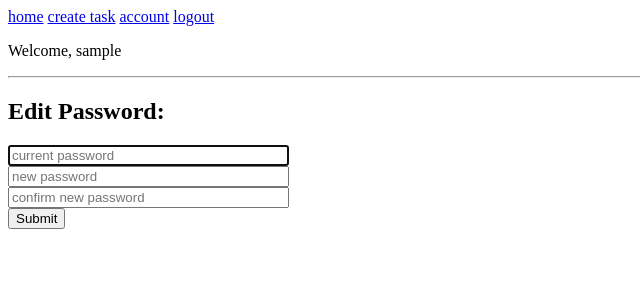
After one commit to jessereitz/webtodo, a Flask app: page /editPassword in a window 1280 px wide. The commit adds this page. Shown: the top 300 px of the page, without its empty margins (0-640 px from the left). Run offline with Flask 2, Linux system fonts and the light colour scheme; a user stored in the database is signed in; tables that the repository leaves empty hold one stand-in row (values such as "Sample post"); parts of the project's set-up code (start-up, migrations or seed data) failed here and were passed over.

Commit message:
Add change password functionality.

```diff
--- a/app/forms.py
+++ b/app/forms.py
@@ -23,8 +23,14 @@ class SignupForm(FlaskForm):
     confirm_password = PasswordField('confirm password', validators=[DataRequired()])
     submit = SubmitField('Sign Up')
 
-class UsernameForm(FlaskForm):
+class EditUsernameForm(FlaskForm):
     username = StringField('username', validators=[DataRequired()])
+    submit = SubmitField('Submit')
+
+class EditPasswordForm(FlaskForm):
+    current_password = PasswordField('current password', validators=[DataRequired()])
+    new_password = PasswordField('new password', validators=[DataRequired(), EqualTo('confirm_new_password', message='New passwords must match')])
+    confirm_new_password = PasswordField('confirm new password', validators=[DataRequired()])
     submit = SubmitField('Submit')
 
 #####     TASK FORMS     #####
--- a/app/routes.py
+++ b/app/routes.py
@@ -5,7 +5,7 @@
 from flask import render_template, flash, redirect, url_for, session, request, g, abort
 from flask_login import login_user, logout_user, current_user, login_required
 from app import app, db, loginManager
-from app.forms import LoginForm, SignupForm, EditTaskForm, UsernameForm
+from app.forms import LoginForm, SignupForm, EditTaskForm, EditUsernameForm, EditPasswordForm
 from app.models import User, Task
 
 @app.before_request
@@ -137,7 +137,7 @@ def account():
 @app.route('/editUsername', methods=['GET', 'POST'])
 @login_required
 def edit_username():
-    form = UsernameForm()
+    form = EditUsernameForm()
 
     if form.validate_on_submit():
         if username_available(form.username.data):
@@ -147,9 +147,29 @@ def edit_username():
             flash('Username successfully updated')
             return redirect(url_for('account'))
         else:
+            form.username.data = None
             flash('Username unavailable.')
     return render_template('edit_username.html', form=form)
 
+@app.route('/editPassword', methods=['GET', 'POST'])
+@login_required
+def edit_password():
+    form = EditPasswordForm()
+
+    if form.validate_on_submit():
+        if current_user.password == form.current_password.data:
+            current_user.password = form.new_password.data
+            db.session.add(current_user)
+            db.session.commit()
+            flash('Password successfully updated')
+            return redirect(url_for('account'))
+        else:
+            form.current_password.errors.append("Invalid password.")
+            flash('Unable to update password.')
+    else:
+        if request.method == 'POST':
+            flash("Unable to update password.")
+    return render_template('edit_password.html', form=form)
 
 
 @app.route('/logout')
--- a/app/templates/account.html
+++ b/app/templates/account.html
@@ -10,7 +10,7 @@
     <td><a href="{{ url_for('edit_username') }}">edit</a></td>
   </tr>
   <tr>
-    <td colspan="3">change password</td>
+    <td colspan="3"><a href="{{ url_for('edit_password') }}">change password</a></td>
   </tr>
   <tr>
     <td colspan="3">delete account</td>
--- /dev/null
+++ b/app/templates/edit_password.html
@@ -0,0 +1,26 @@
+{% extends 'layout.html' %}
+{% block content %}
+<h2>Edit Password:</h2>
+  <form action="{{ url_for('edit_password') }}" method="POST">
+    {{ form.hidden_tag() }}
+
+    {{ form.current_password(size=32, placeholder="current password", autofocus="autofocus") }}<br />
+    {% for error in form.current_password.errors %}
+      <span style="color: red;">[{{ error }}]</span><br />
+    {% endfor %}
+
+    {{ form.new_password(size=32, placeholder="new password") }}<br />
+    {% for error in form.new_password.errors %}
+      <span style="color: red;">[{{ error }}]</span><br />
+    {% endfor %}
+
+    {{ form.confirm_new_password(size=32, placeholder="confirm new password") }}<br />
+    {% for error in form.confirm_new_password.errors %}
+      <span style="color: red;">[{{ error }}]</span><br />
+    {% endfor %}
+
+    {{ form.submit() }}
+
+  </form>
+
+{% endblock %}
```
